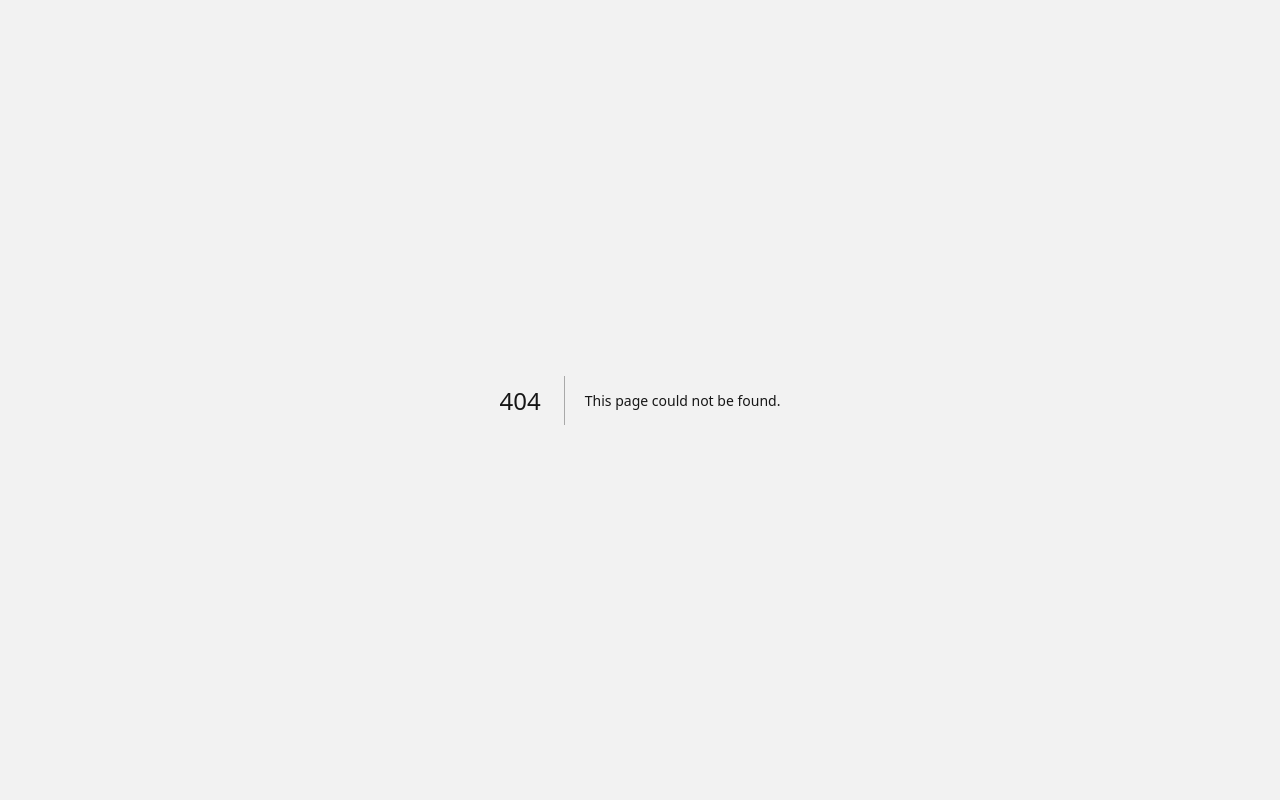
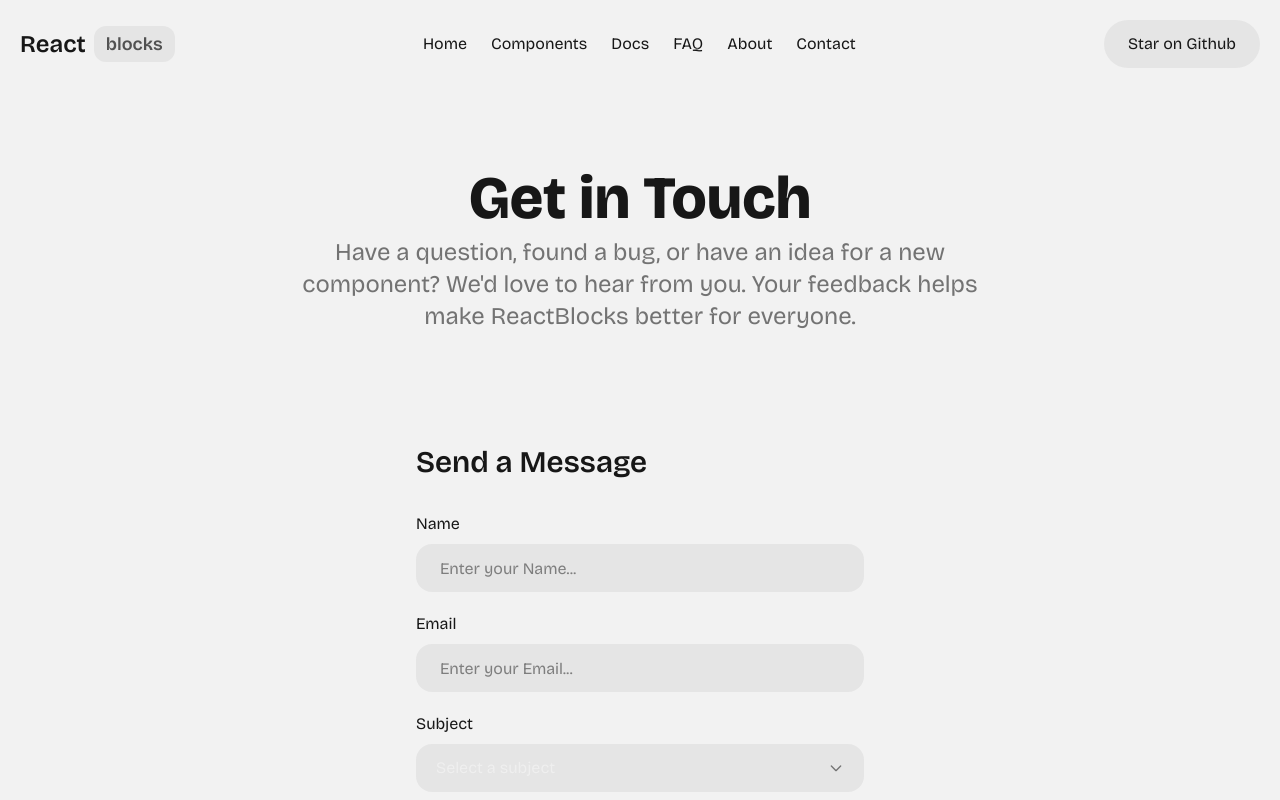
Before and after one commit to dahamdevtools/reactblocks, a Next.js app: page /contact in a window 1280 px wide. Before the commit this address had no page. Built offline with nearby package versions, Linux system fonts and the light colour scheme.

Commit message:
created the contact page

```diff
--- /dev/null
+++ b/app/(pages)/contact/page.jsx
@@ -0,0 +1,115 @@
+"use client";
+
+import CustomSelect from "@/app/components/main/CustomSelect";
+import Footer from "@/app/components/main/Footer";
+import Navigation from "@/app/components/main/Navigation";
+import { useRef, useState } from "react";
+
+export default function Contact() {
+  const scrollContainerRef = useRef(null);
+
+  const [formData, setFormData] = useState({
+    name: "",
+    email: "",
+    subject: "",
+    message: "",
+  });
+
+  return (
+    <div
+      ref={scrollContainerRef}
+      className="w-screen h-screen flex flex-col items-center overflow-x-hidden overflow-y-auto scrollbar-none"
+    >
+      <Navigation position={"sticky"} scrollContainerRef={scrollContainerRef} />
+      <div className="w-full max-w-[1440px] flex-1 flex flex-col items-center justify-between">
+        <div className="w-full flex flex-col items-center">
+          <main className="w-full max-w-3xl h-fit flex flex-col gap-2 py-20 mb-8 px-5 sm:px-10">
+            <h1 className="text-center font-extrabold text-3xl sm:text-6xl">
+              Get in Touch
+            </h1>
+            <h4 className="text-center text-lg sm:text-2xl text-neutral-500">
+              Have a question, found a bug, or have an idea for a new component?
+              We'd love to hear from you. Your feedback helps make ReactBlocks
+              better for everyone.
+            </h4>
+          </main>
+          <div className="w-full max-w-lg h-fit flex flex-col gap-8 px-8 mb-20">
+            <h3 className="font-semibold text-2xl sm:text-3xl">
+              Send a Message
+            </h3>
+            <div className="flex flex-col gap-5">
+              <div className="w-full h-fit flex flex-col gap-2">
+                <label htmlFor="name">Name</label>
+                <input
+                  id="name"
+                  value={formData.name}
+                  onChange={(e) =>
+                    setFormData({ ...formData, name: e.target.value })
+                  }
+                  type="text"
+                  spellCheck="false"
+                  placeholder="Enter your Name..."
+                  className="w-full h-12 px-6 rounded-2xl bg-neutral-200 dark:bg-neutral-900"
+                />
+              </div>
+              <div className="w-full h-fit flex flex-col gap-2">
+                <label htmlFor="email">Email</label>
+                <input
+                  id="email"
+                  value={formData.email}
+                  onChange={(e) =>
+                    setFormData({ ...formData, email: e.target.value })
+                  }
+                  type="text"
+                  spellCheck="false"
+                  placeholder="Enter your Email..."
+                  className="w-full h-12 px-6 rounded-2xl bg-neutral-200 dark:bg-neutral-900"
+                />
+              </div>
+              <div className="w-full h-fit flex flex-col gap-2">
+                <label htmlFor="subject">Subject</label>
+                <CustomSelect
+                  value={formData.subject}
+                  onChange={(value) =>
+                    setFormData({ ...formData, subject: value })
+                  }
+                  options={[
+                    { value: "component-request", label: "Component Request" },
+                    { value: "bug-report", label: "Bug Report" },
+                    { value: "general", label: "General Inquiry" },
+                    { value: "feedback", label: "Feedback" },
+                    { value: "other", label: "Other" },
+                  ]}
+                  placeholder="Select a subject"
+                  className="w-full"
+                />
+              </div>
+              <div className="w-full h-fit flex flex-col gap-2">
+                <label htmlFor="message">Message</label>
+                <textarea
+                  id="message"
+                  value={formData.message}
+                  onChange={(e) =>
+                    setFormData({ ...formData, message: e.target.value })
+                  }
+                  type="text"
+                  spellCheck="false"
+                  placeholder="Enter your Message..."
+                  rows={4}
+                  className="w-full px-6 py-5 rounded-2xl resize-none bg-neutral-200 dark:bg-neutral-900"
+                />
+              </div>
+            </div>
+            <button
+              type="submit"
+              className="w-full h-12 px-6 rounded-2xl cursor-pointer bg-neutral-300 dark:bg-neutral-800"
+            >
+              Send Message
+            </button>
+          </div>
+        </div>
+        <Footer />
+      </div>
+    </div>
+  );
+}
--- /dev/null
+++ b/app/components/main/CustomSelect.jsx
@@ -0,0 +1,92 @@
+import { useState, useRef, useEffect } from "react";
+
+export default function CustomSelect({
+  value,
+  onChange,
+  options = [],
+  placeholder = "Select an option",
+  className = "",
+}) {
+  const [isOpen, setIsOpen] = useState(false);
+  const selectRef = useRef(null);
+
+  const selected = options.find((opt) => opt.value === value);
+
+  useEffect(() => {
+    const handleClickOutside = (event) => {
+      if (selectRef.current && !selectRef.current.contains(event.target)) {
+        setIsOpen(false);
+      }
+    };
+
+    document.addEventListener("mousedown", handleClickOutside);
+    return () => document.removeEventListener("mousedown", handleClickOutside);
+  }, []);
+
+  useEffect(() => {
+    const handleKeyDown = (event) => {
+      if (event.key === "Escape") setIsOpen(false);
+    };
+
+    if (isOpen) {
+      document.addEventListener("keydown", handleKeyDown);
+      return () => document.removeEventListener("keydown", handleKeyDown);
+    }
+  }, [isOpen]);
+
+  return (
+    <div ref={selectRef} className={`relative ${className}`}>
+      <button
+        type="button"
+        onClick={() => setIsOpen(!isOpen)}
+        className="w-full h-12 px-5 flex items-center justify-between rounded-2xl cursor-pointer bg-neutral-200 dark:bg-neutral-900 text-left"
+      >
+        <span
+          className={
+            selected
+              ? "text-neutral-900 dark:text-neutral-50"
+              : "text-neutral-50/50"
+          }
+        >
+          {selected ? selected.label : placeholder}
+        </span>
+        <svg
+          className={`w-4 h-4 text-neutral-500 transition-transform ${
+            isOpen ? "rotate-180" : ""
+          }`}
+          fill="none"
+          stroke="currentColor"
+          viewBox="0 0 24 24"
+        >
+          <path
+            strokeLinecap="round"
+            strokeLinejoin="round"
+            strokeWidth={2}
+            d="M19 9l-7 7-7-7"
+          />
+        </svg>
+      </button>
+
+      {isOpen && (
+        <ul className="absolute z-10 w-full mt-1.5 rounded-2xl bg-neutral-200 dark:bg-neutral-900 overflow-hidden">
+          {options.map((opt) => (
+            <li
+              key={opt.value}
+              onClick={() => {
+                onChange(opt.value);
+                setIsOpen(false);
+              }}
+              className={`px-5 py-2.5 cursor-pointer hover:bg-neutral-300/60 dark:hover:bg-neutral-800 ${
+                opt.value === value
+                  ? "bg-neutral-300 dark:bg-neutral-800 font-medium"
+                  : ""
+              }`}
+            >
+              {opt.label}
+            </li>
+          ))}
+        </ul>
+      )}
+    </div>
+  );
+}
```
